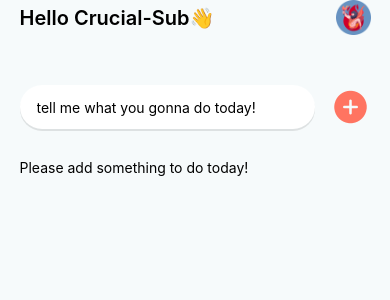
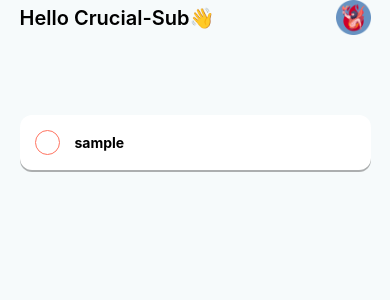
Before and after one commit to crucial-sub/odot, a React Native app: screen /TodoList in a window 390 px wide. Shown: the top 300 px of the page. Built offline with nearby package versions, Linux system fonts and the light colour scheme.

Commit message:
todoList를 recoil을 이용해 전역상태관리

```diff
--- a/src/components/Todos/Todo.tsx
+++ b/src/components/Todos/Todo.tsx
@@ -1,9 +1,10 @@
 import {StyleSheet, Text, View} from 'react-native';
 import React from 'react';
 import Icon from 'react-native-vector-icons/Entypo';
+import {TodoType} from '../../recoil';
 
 interface TodoProps {
-  todo: string;
+  todo: TodoType;
 }
 
 const Todo = ({todo}: TodoProps) => {
@@ -25,7 +26,7 @@ const Todo = ({todo}: TodoProps) => {
       <View style={styles.checkState}>
         {isChecked ? <Icon name="check" size={15} color="#FF7461" /> : ''}
       </View>
-      <Text style={styles.todoText}>{todo}</Text>
+      <Text style={styles.todoText}>{todo.contents}</Text>
     </View>
   );
 };
--- a/src/components/Todos/TodoList.tsx
+++ b/src/components/Todos/TodoList.tsx
@@ -1,18 +1,17 @@
 import {ScrollView, StyleSheet, Text, View} from 'react-native';
 import React from 'react';
 import Todo from './Todo';
+import {useRecoilValue} from 'recoil';
+import {TodoType, todoListState} from '../../recoil';
 
-interface TodoListProps {
-  todos: string[];
-}
-
-const TodoList = ({todos}: TodoListProps) => {
+const TodoList = () => {
+  const todoList = useRecoilValue(todoListState);
   return (
     <ScrollView
       style={styles.todoListWrapper}
       contentContainerStyle={{gap: 15, paddingBottom: 100}}>
-      {todos.length ? (
-        todos.map((todo, i) => {
+      {todoList!.length ? (
+        todoList.map((todo: TodoType, i) => {
           return <Todo key={i} todo={todo} />;
         })
       ) : (
--- a/src/components/Todos/index.tsx
+++ b/src/components/Todos/index.tsx
@@ -1,14 +1,11 @@
 import React from 'react';
 import {StyleSheet, View} from 'react-native';
-import TodoInput from './TodoInput';
 import TodoList from './TodoList';
 
 const Todos = () => {
-  const [todos, setTodos] = React.useState<string[]>([]);
   return (
     <View style={styles.todosWrapper}>
-      <TodoInput setTodos={setTodos} />
-      <TodoList todos={todos} />
+      <TodoList />
     </View>
   );
 };
--- /dev/null
+++ b/src/recoil/index.ts
@@ -0,0 +1,10 @@
+import {atom, selector} from 'recoil';
+
+export interface TodoType {
+  contents: string;
+}
+
+export const todoListState = atom<TodoType[]>({
+  key: 'todoListState',
+  default: [{contents: 'sample'}],
+});
```
